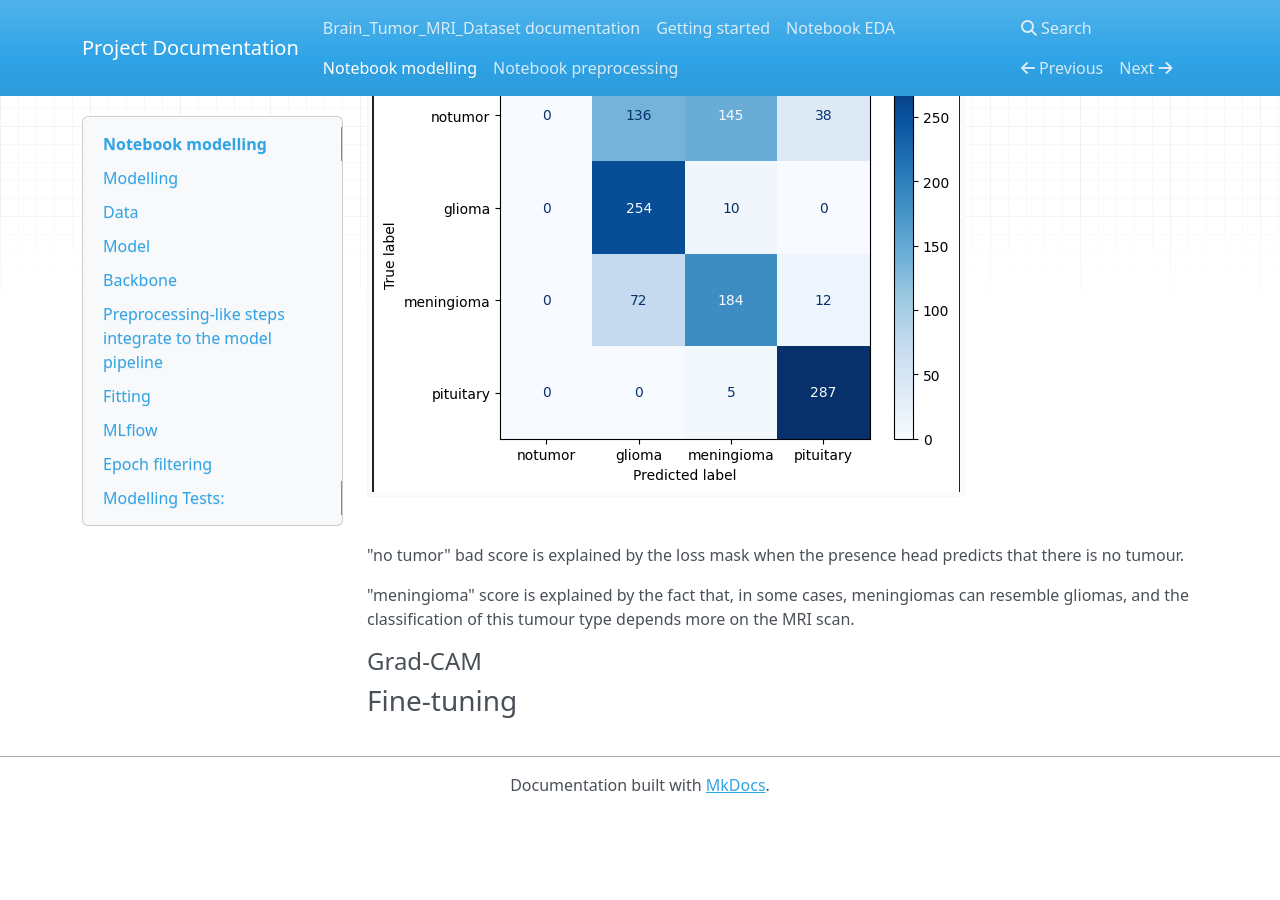
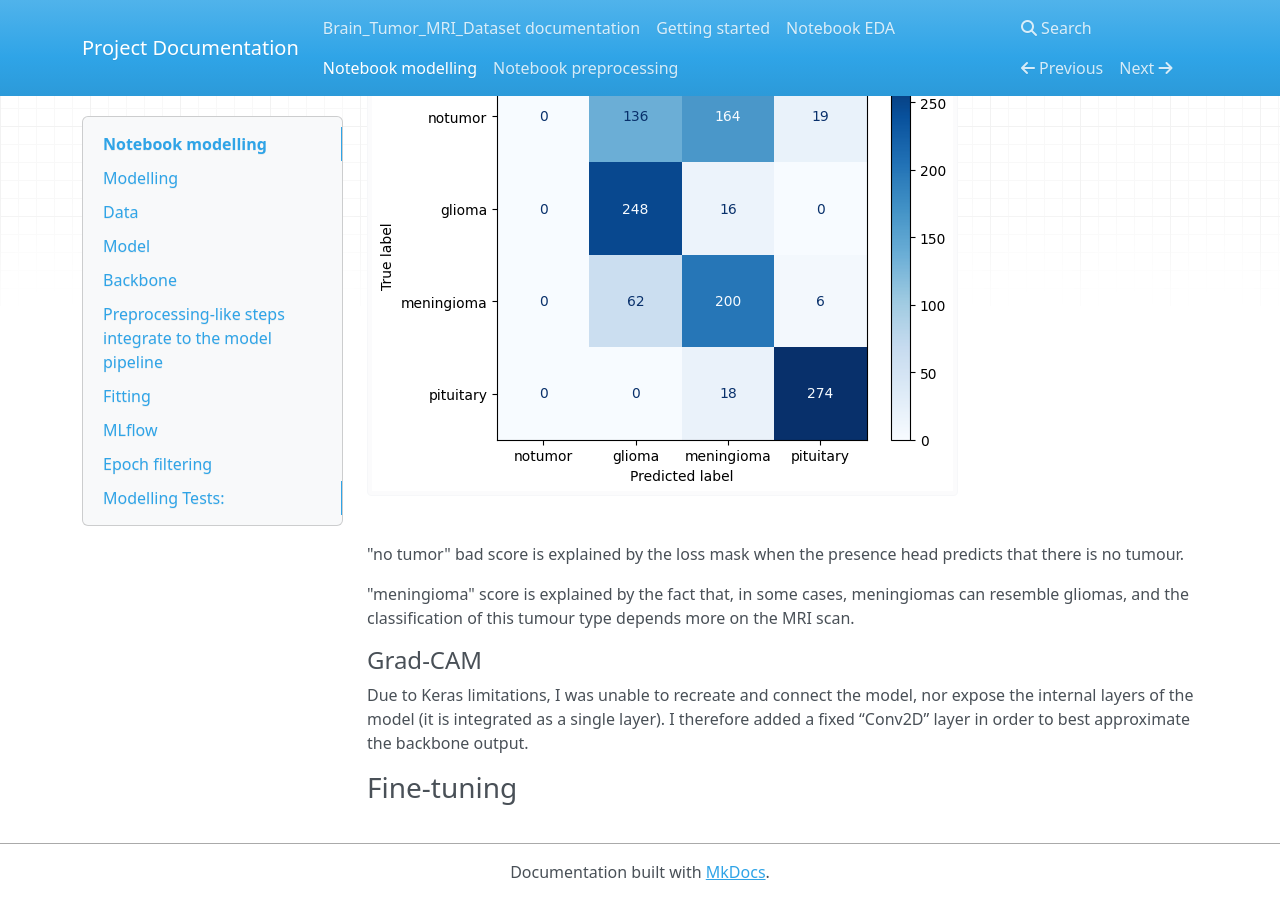
Before and after one commit to Jeremy-Duval-PhD/Brain_Tumor_MRI_Dataset, an MkDocs documentation site: the page built from docs/docs/notebook_modelling.md, in a window 1280 px wide and 900 px high, scrolled down 7984 px. Built offline with MkDocs 1.6.1, drawn with Linux system fonts in a browser that asks for light colours; nearby versions of some CDN libraries; before the commit the page ends 8797 px from its top, so only the background shows below that.

Commit message:
WIP: grad-cam : first test with proxy identity layer -> img always same

```diff
--- a/docs/docs/notebook_modelling.md
+++ b/docs/docs/notebook_modelling.md
@@ -272,6 +272,7 @@ The idea was to prioritise specific metrics for each head while also taking into
 "meningioma" score is explained by the fact that, in some cases, meningiomas can resemble gliomas, and the classification of this tumour type depends more on the MRI scan.
 
 #### Grad-CAM
+Due to Keras limitations, I was unable to recreate and connect the model, nor expose the internal layers of the model (it is integrated as a single layer). I therefore added a fixed “Conv2D” layer in order to best approximate the backbone output.
 
 
 ### Fine-tuning
```
Also changed, not shown: docs/docs/figures/Confusion_mtrx_presence_bf_fine_tuning.png, docs/docs/figures/Confusion_mtrx_type_bf_fine_tuning.png, 1 other file.
